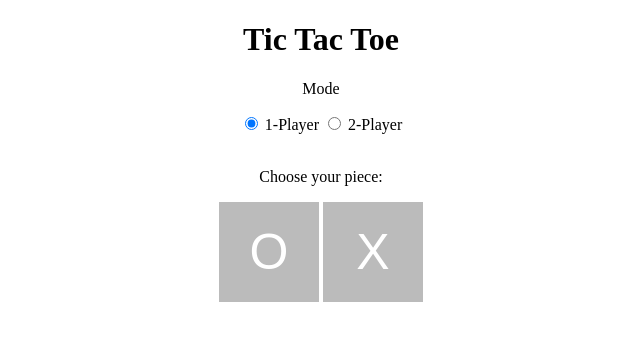
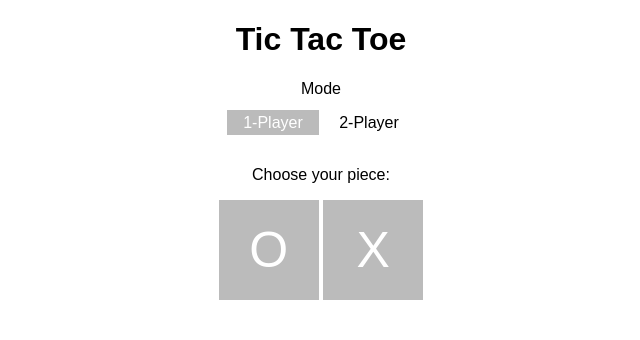
Before and after one commit to rotyflo/tictactoe, a plain HTML site: page index.html in a window 1280 px wide. Shown: the whole page, without its empty margins (319-959 px from the left). Drawn offline with Linux system fonts and the light colour scheme.

Commit message:
Flatten mode buttons

```diff
--- a/css/main.css
+++ b/css/main.css
@@ -1,10 +1,25 @@
 body {
   text-align: center;
+  font-family: Arial, Helvetica, sans-serif;
 }
 
 button {
   background-color: #bbb;
   border-style: none;
+}
+
+label {
+  padding: 4px 16px;
+  cursor: pointer;
+}
+
+#pvc-button {
+  background-color: #bbb;
+  color: white;
+}
+
+input {
+  display: none;
 }
 
 #game, #replay {
--- a/index.html
+++ b/index.html
@@ -16,10 +16,10 @@
   <div id="menu">
     <p>Mode</p>
     <input id="pvc" type="radio" name="gamemode" value="1" checked>
-    <label for="pvc"> 1-Player</label>
+    <label id="pvc-button" for="pvc"> 1-Player</label>
 
     <input id="pvp" type="radio" name="gamemode" value="2">
-    <label for="pvp"> 2-Player</label>
+    <label id="pvp-button" for="pvp"> 2-Player</label>
     <br><br>
 
     <p>Choose your piece:</p>
```
